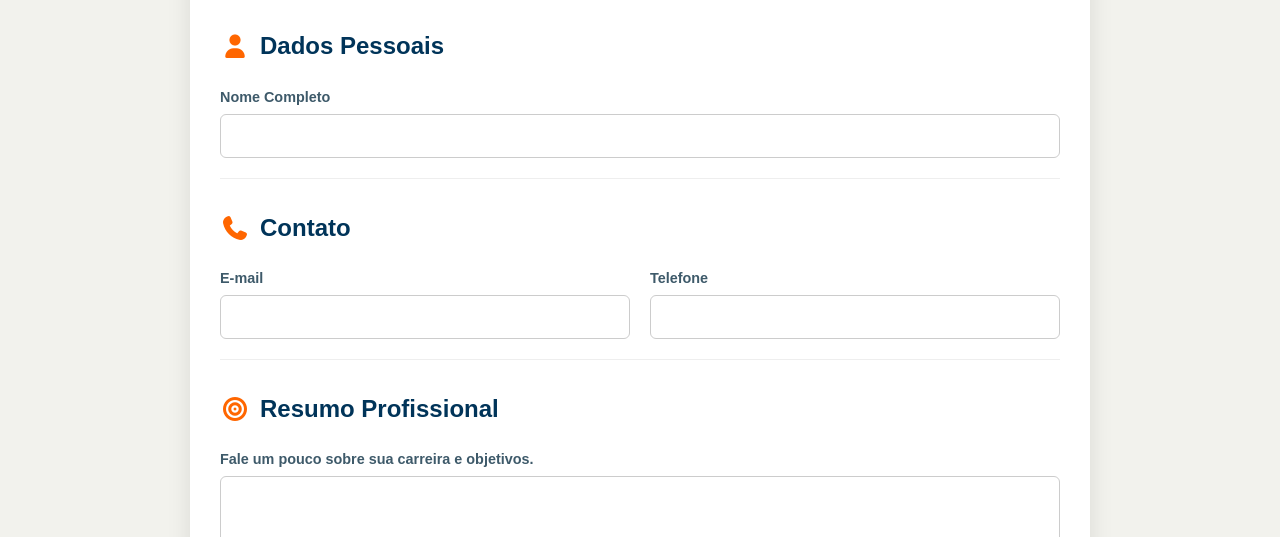
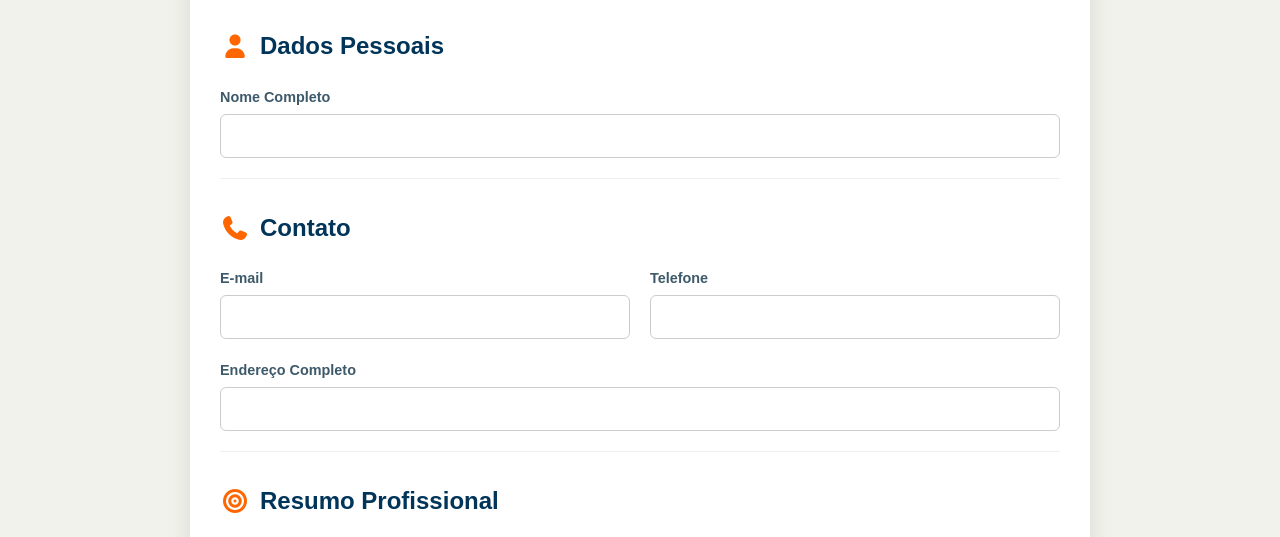
Before and after one commit to wasLeal/site-resolvefacil, a website: page index.html in a window 1280 px wide. Shown: the part 235-772 px from the top of the page. Drawn offline with Linux system fonts and the light colour scheme.

Commit message:
Add files via upload

```diff
--- a/index.html
+++ b/index.html
@@ -123,6 +123,10 @@
                             <input type="tel" id="phone" required>
                         </div>
                     </div>
+                    <div class="form-group" style="margin-top: 20px;">
+                        <label for="address">Endereço Completo</label>
+                        <input type="text" id="address">
+                    </div>
                 </section>
                 <section class="form-section">
                     <h2><i class="fas fa-bullseye"></i>Resumo Profissional</h2>
@@ -145,7 +149,7 @@
                     <h2><i class="fas fa-cogs"></i>Habilidades e Competências</h2>
                      <div class="form-group">
                         <label for="skills">Liste suas principais habilidades (separadas por vírgula).</label>
-                        <input type="text" id="skills" placeholder="Ex: Comunicação, Pacote Office, Proatividade">
+                        <input type="text" id="skills" placeholder="Ex: Comunicação, Pacote Office, Proatividade" autocomplete="off">
                     </div>
                 </section>
             </form>
@@ -225,7 +229,7 @@
                     <div style="\${styles.page}">
                         <div style="\${styles.header}">
                             <div style="\${styles.name}">\${data.name}</div>
-                            <div style="\${styles.contactInfo}">\${data.phone} | \${data.email}</div>
+                            <div style="\${styles.contactInfo}">\${data.phone} | \${data.email}\${data.address ? ' | ' + data.address : ''}</div>
                         </div>
                         <div>
                             <div style="\${styles.sectionTitle}">Resumo Profissional</div>
@@ -316,6 +320,7 @@
                     name: document.getElementById('name').value,
                     email: document.getElementById('email').value,
                     phone: document.getElementById('phone').value,
+                    address: document.getElementById('address').value,
                     summary: document.getElementById('summary').value,
                     skills: document.getElementById('skills').value.split(',').map(s => s.trim()).filter(s => s),
                     experiences: [],
```
